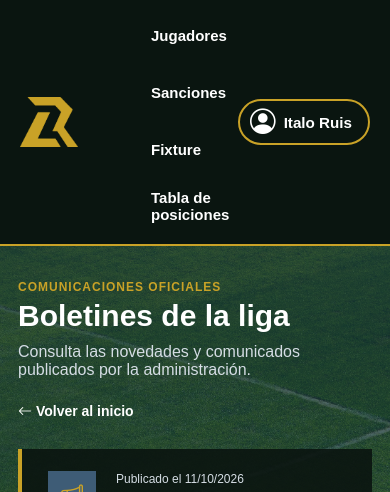
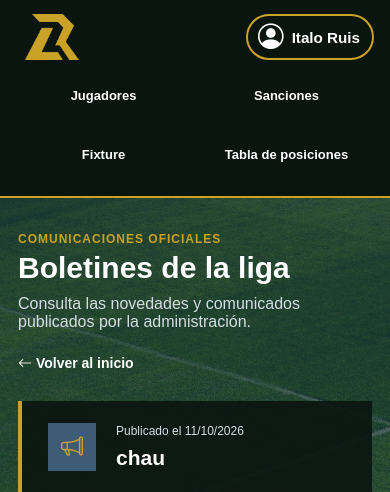
Before and after one commit to emanuelruis-rgb/proyecto-final, a PHP site: page /club/boletines-club.php in a window 390 px wide. Shown: the top 492 px of the page. Run offline with PHP 8.4, Linux system fonts and the light colour scheme; a user stored in the database is signed in; data comes from the database, SQL or seed files in the repository.

Commit message:
Fix club portal navigation layout
Co-authored-by: Copilot <223556219+Copilot@users.noreply.github.com>

```diff
--- a/admin/jugador/jugador.php
+++ b/admin/jugador/jugador.php
@@ -153,9 +153,9 @@ if ($fila = mysqli_fetch_assoc($resultado)) {
     <div class="users-form">
         <h1>Ingresar un jugador</h1>
         <form action="agregar-jug.php" method="POST">
-            <input type="text" name="nombre" placeholder="Nombre">
-            <input type="text" name="apellido" placeholder="Apellido">
-            <input type="text" name="cedula" placeholder="Cédula">
+            <input type="text" name="nombre" placeholder="Nombre" required>
+            <input type="text" name="apellido" placeholder="Apellido" required>
+            <input type="text" name="cedula" placeholder="Cédula" required>
             <?php if($errorCedula): ?>
                 <small style="color:red;"><?=htmlspecialchars($errorCedula) ?></small>
             <?php endif; ?>
--- a/club/boletines-club.php
+++ b/club/boletines-club.php
@@ -40,7 +40,7 @@ if ($conexion) {
 	<meta name="viewport" content="width=device-width, initial-scale=1.0">
 	<title>Boletines | Club</title>
 	<link rel="stylesheet" href="https://cdn.jsdelivr.net/npm/bootstrap-icons@1.13.1/font/bootstrap-icons.min.css">
-	<link rel="stylesheet" href="pagina-principal-club.css?v=6">
+	<link rel="stylesheet" href="pagina-principal-club.css?v=7">
 	<link rel="stylesheet" href="/proyecto-final/include/css/style.css?v=1">
 	<script src="menu-club.js" defer></script>
 	<link rel="icon" type="image/png" href="../img/logo-liga/log-liga-b.png">
--- a/club/fixture/fixture.php
+++ b/club/fixture/fixture.php
@@ -38,7 +38,7 @@ $fixture = obtenerFixture($conexion, $idCompeticion, $idCategoria);
     <meta name="viewport" content="width=device-width, initial-scale=1.0">
     <title>Fixture de la liga</title>
     <link rel="stylesheet" href="https://cdn.jsdelivr.net/npm/bootstrap-icons@1.13.1/font/bootstrap-icons.min.css">
-    <link rel="stylesheet" href="../pagina-principal-club.css?v=6">
+    <link rel="stylesheet" href="../pagina-principal-club.css?v=7">
     <link rel="stylesheet" href="../../admin/fixture/fixtures-style.css?v=1">
     <link rel="stylesheet" href="/proyecto-final/include/css/style.css?v=1">
     <script src="../menu-club.js" defer></script>
--- a/club/indexclub.php
+++ b/club/indexclub.php
@@ -39,7 +39,7 @@ if ($conexion) {
     <meta charset="UTF-8">
     <meta name="viewport" content="width=device-width, initial-scale=1.0">
     <title>Página principal clubes</title>
-    <link rel="stylesheet" href="pagina-principal-club.css?v=6">
+    <link rel="stylesheet" href="pagina-principal-club.css?v=7">
     <link rel="stylesheet" href="/proyecto-final/include/css/style.css?v=1">
     <script src="menu-club.js" defer></script>
     <link rel="icon" type="image/png" href="../img/logo-liga/log-liga-b.png">
--- a/club/pagina-principal-club.css
+++ b/club/pagina-principal-club.css
@@ -9,25 +9,25 @@ h1 { margin-bottom: 40px; text-align: center; }
 
 /* ===== Header ===== */
 header {
-    height: 88px; box-sizing: border-box; background: var(--navy); border-bottom: 2px solid var(--gold);
-    display: flex; justify-content: space-between; align-items: center; padding: 0 40px; gap: 20px;
+    min-height: 88px; box-sizing: border-box; background: var(--navy); border-bottom: 2px solid var(--gold);
+    display: flex; justify-content: space-between; align-items: center; padding: 0 24px; gap: 12px;
 }
-.nav-izquierda-container { display: flex; align-items: center; gap: 60px; flex: 1; min-width: 0; }
-.nav-izquierda-container > a { display: flex; align-items: center; width: 100px; height: 50px; flex: 0 0 100px; }
+.nav-izquierda-container { display: flex; align-items: center; gap: 20px; flex: 0 1 auto; min-width: 0; }
+.nav-izquierda-container > a { display: flex; align-items: center; width: 70px; height: 50px; flex: 0 0 70px; }
 .logo-empresa { height: 50px; width: auto; display: block; }
-.nav-izquierda-botones-container { display: flex; align-items: center; gap: 28px; flex-wrap: wrap; }
+.nav-izquierda-botones-container { display: flex; align-items: center; gap: 12px; flex-wrap: nowrap; }
 .nav-izquierda-botones {
-    display: inline-flex; align-items: center; justify-content: center; height: 40px; padding: 0 6px;
+    display: inline-flex; align-items: center; justify-content: center; height: 40px; padding: 0 4px;
     background: none; border: none; border-bottom: 3px solid transparent;
-    color: #fff; text-decoration: none; font-size: 15px; font-weight: 600; transition: 0.3s;
+    color: #fff; text-decoration: none; font-size: 13px; font-weight: 600; white-space: nowrap; transition: 0.3s;
 }
 .nav-izquierda-botones:hover, .nav-izquierda-botones.active { border-bottom-color: var(--gold); }
 .nav-izquierda-botones i { margin-right: 6px; }
 
 /* Contexto del club en el header */
-.club-header-context { display: flex; align-items: center; gap: 12px; margin: 0 28px 0 auto; color: #fff; }
+.club-header-context { display: flex; align-items: center; gap: 8px; margin: 0 8px 0 auto; color: #fff; white-space: nowrap; }
 .club-header-context span { color: var(--gold); font-size: 14px; font-weight: 700; letter-spacing: 0.5px; text-transform: uppercase; }
-.club-header-context small { padding-left: 12px; border-left: 1px solid rgba(255, 255, 255, 0.3); color: #D5DDE4; font-size: 13px; }
+.club-header-context small { padding-left: 8px; border-left: 1px solid rgba(255, 255, 255, 0.3); color: #D5DDE4; font-size: 12px; }
 
 .nav-derecha-container, .nav-derecha-item {
     display: flex; align-items: center; gap: 14px; color: #fff; text-decoration: none; font-size: 18px; transition: 0.3s;
@@ -178,11 +178,83 @@ main, body > .tabla { flex: 1; }
 .tabla--delete { background: var(--danger); }
 .tabla--delete:hover { background: var(--danger-hover); }
 
-/* ===== Responsive: header en pantallas chicas ===== */
-@media (max-width: 900px) {
-    header { height: auto; min-height: 90px; padding: 15px 20px; }
-    .nav-izquierda-container { gap: 25px; }
-    .nav-izquierda-botones-container { gap: 14px; }
+/* Coloca el logo y el perfil arriba, con los enlaces en una cuadrícula en pantallas angostas. */
+@media (max-width: 1100px) {
+    header {
+        display: grid;
+        grid-template-columns: minmax(0, 1fr) auto;
+        grid-template-rows: 50px auto;
+        height: auto;
+        padding: 12px 16px;
+        gap: 8px 10px;
+    }
+
+    .nav-izquierda-container {
+        display: grid;
+        grid-column: 1 / -1;
+        grid-row: 1 / 3;
+        grid-template-columns: 72px minmax(0, 1fr);
+        grid-template-rows: 50px auto;
+        align-items: center;
+        gap: 8px 12px;
+        width: 100%;
+    }
+
+    .nav-izquierda-container > a {
+        grid-column: 1;
+        grid-row: 1;
+        justify-content: center;
+        width: 72px;
+        height: 50px;
+    }
+
+    .logo-empresa {
+        max-width: 100%;
+        height: 46px;
+        object-fit: contain;
+    }
+
+    .nav-izquierda-botones-container {
+        display: grid;
+        grid-column: 1 / -1;
+        grid-row: 2;
+        grid-template-columns: repeat(2, minmax(0, 1fr));
+        gap: 4px 8px;
+        width: 100%;
+    }
+
+    .nav-izquierda-botones {
+        min-width: 0;
+        height: auto;
+        min-height: 40px;
+        padding: 6px 4px;
+        text-align: center;
+        line-height: 1.2;
+        white-space: normal;
+    }
+
+    .club-header-context {
+        display: none;
+    }
+
+    .user-menu {
+        grid-column: 2;
+        grid-row: 1;
+        justify-self: end;
+        z-index: 2;
+        max-width: 100%;
+    }
+
+    .user-menu-toggle {
+        max-width: 55vw;
+        padding-right: 12px;
+    }
+
+    .user-menu-name {
+        overflow: hidden;
+        text-overflow: ellipsis;
+        white-space: nowrap;
+    }
 }
 
 .filtros {
--- a/club/sancion/sanciones.php
+++ b/club/sancion/sanciones.php
@@ -82,7 +82,7 @@ if ($conexion) {
     <meta charset="UTF-8">
     <meta name="viewport" content="width=device-width, initial-scale=1.0">
     <title>Sanciones</title>
-    <link rel="stylesheet" href="../pagina-principal-club.css?v=6">
+    <link rel="stylesheet" href="../pagina-principal-club.css?v=7">
     <link rel="stylesheet" href="/proyecto-final/include/css/style.css?v=1">
     <script src="../menu-club.js" defer></script>
     <link rel="icon" type="image/png" href="../../img/logo-liga/log-liga-b.png">
--- a/club/tabla-posicion/posiciones.php
+++ b/club/tabla-posicion/posiciones.php
@@ -59,7 +59,7 @@ $posiciones = mysqli_fetch_all(mysqli_stmt_get_result($stmt), MYSQLI_ASSOC);
     <meta name="viewport" content="width=device-width, initial-scale=1.0">
     <title>Tabla de posiciones</title>
     <link rel="stylesheet" href="https://cdn.jsdelivr.net/npm/bootstrap-icons@1.13.1/font/bootstrap-icons.min.css">
-    <link rel="stylesheet" href="../pagina-principal-club.css?v=6">
+    <link rel="stylesheet" href="../pagina-principal-club.css?v=7">
     <link rel="stylesheet" href="../../admin/fixture/fixtures-style.css?v=1">
     <link rel="stylesheet" href="/proyecto-final/include/css/style.css?v=1">
     <script src="../menu-club.js" defer></script>
```
Also changed, not shown: admin/club/club.php (+5 -5 lines).
